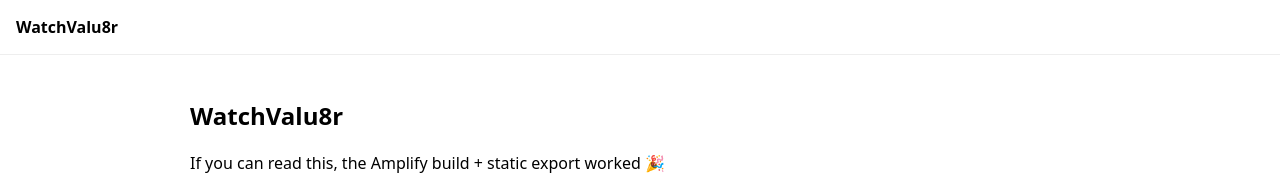
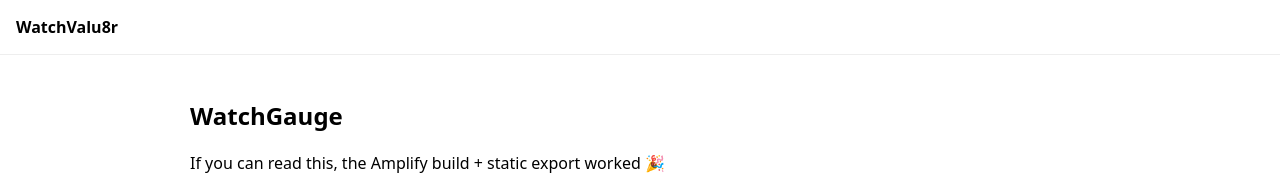
Before and after one commit to WatchGauge/watchvalu8r, a Next.js app: page / in a window 1280 px wide. Shown: the top 189 px of the page. Built offline with nearby package versions, Linux system fonts and the light colour scheme.

Commit message:
Update page.js

```diff
--- a/app/page.js
+++ b/app/page.js
@@ -1,7 +1,7 @@
 export default function HomePage() {
   return (
     <section>
-      <h1>WatchValu8r</h1>
+      <h1>WatchGauge</h1>
       <p>If you can read this, the Amplify build + static export worked 🎉</p>
     </section>
   );
```
